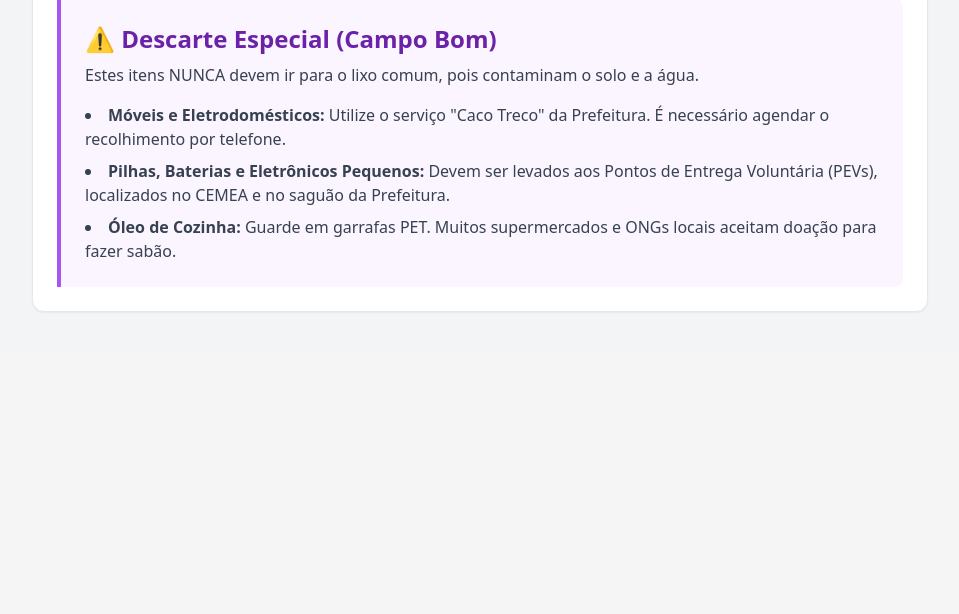
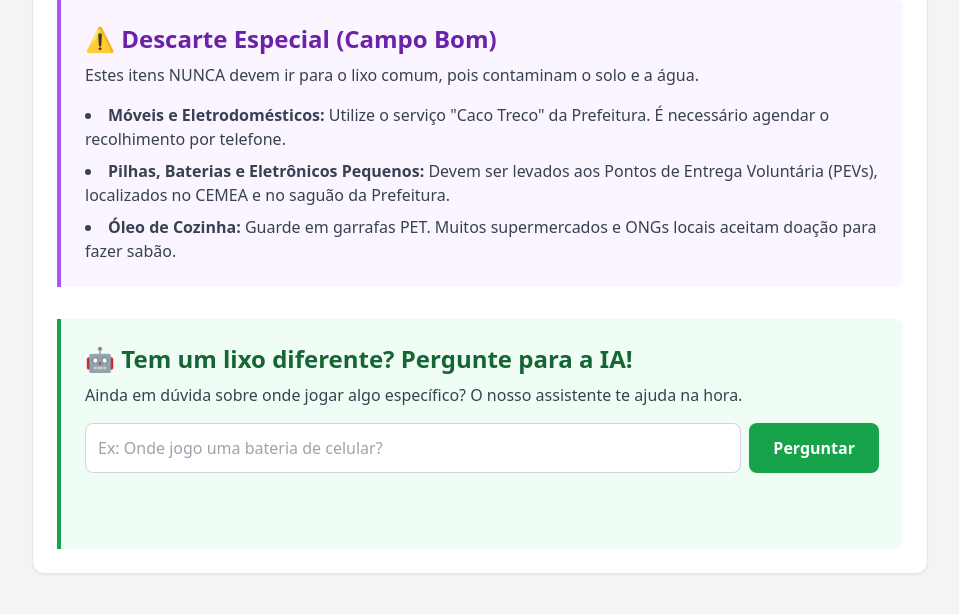
Before and after one commit to riahsander/Portal-Interativo-de-Coleta-Inteligente, a Flask app: page /guia in a window 1280 px wide. Shown: the part 682-1296 px from the top of the page, without its empty margins (160-1119 px from the left). Before the commit the page ends 994 px from the top, so only its background shows below. Run offline with Flask 3, Linux system fonts and the light colour scheme; some libraries are stand-ins or nearby versions.

Commit message:
Fix: ajuste de detalhes na ia

```diff
--- a/templates/guia.html
+++ b/templates/guia.html
@@ -5,6 +5,7 @@
     <meta name="viewport" content="width=device-width, initial-scale=1.0">
     <title>Guia de Descarte - Coleta Inteligente</title>
     <script src="https://cdn.tailwindcss.com"></script>
+    <script src="https://unpkg.com/htmx.org@1.9.6"></script>
 </head>
 <body class="bg-gray-100 min-h-screen">
 
@@ -41,7 +42,7 @@
             </ul>
         </div>
 
-        <div class="p-6 bg-purple-50 border-l-4 border-purple-500 rounded-r-lg">
+        <div class="mb-8 p-6 bg-purple-50 border-l-4 border-purple-500 rounded-r-lg">
             <h2 class="text-2xl font-bold text-purple-800 mb-2">⚠️ Descarte Especial (Campo Bom)</h2>
             <p class="text-gray-700 mb-4">Estes itens NUNCA devem ir para o lixo comum, pois contaminam o solo e a água.</p>
             <ul class="list-disc list-inside text-gray-700 space-y-2">
@@ -51,6 +52,26 @@
             </ul>
         </div>
 
+        <div class="p-6 bg-green-50 border-l-4 border-green-600 rounded-r-lg mt-8">
+            <h2 class="text-2xl font-bold text-green-800 mb-2">🤖 Tem um lixo diferente? Pergunte para a IA!</h2>
+            <p class="text-gray-700 mb-4">Ainda em dúvida sobre onde jogar algo específico? O nosso assistente te ajuda na hora.</p>
+
+            <form hx-get="/perguntar-ia" hx-target="#resposta-ia" hx-indicator="#carregando" class="flex gap-2">
+
+                <input type="text" name="duvida" class="flex-1 p-3 border border-gray-300 rounded-lg focus:outline-none focus:border-green-500" placeholder="Ex: Onde jogo uma bateria de celular?">
+
+                <button type="submit" class="bg-green-600 hover:bg-green-700 text-white px-6 py-3 rounded-lg font-bold transition">Perguntar</button>
+            </form>
+
+            <div id="carregando" class="htmx-indicator mt-3 text-green-600 font-semibold flex items-center gap-2">
+                <svg class="animate-spin h-5 w-5 text-green-600" xmlns="http://www.w3.org/2000/svg" fill="none" viewBox="0 0 24 24"><circle class="opacity-25" cx="12" cy="12" r="10" stroke="currentColor" stroke-width="4"></circle><path class="opacity-75" fill="currentColor" d="M4 12a8 8 0 018-8V0C5.373 0 0 5.373 0 12h4zm2 5.291A7.962 7.962 0 014 12H0c0 3.042 1.135 5.824 3 7.938l3-2.647z"></path></svg>
+                Analisando regras do município...
+            </div>
+
+            <div id="resposta-ia" class="mt-4">
+                </div>
+        </div>
+
     </main>
 </body>
 </html>
```
